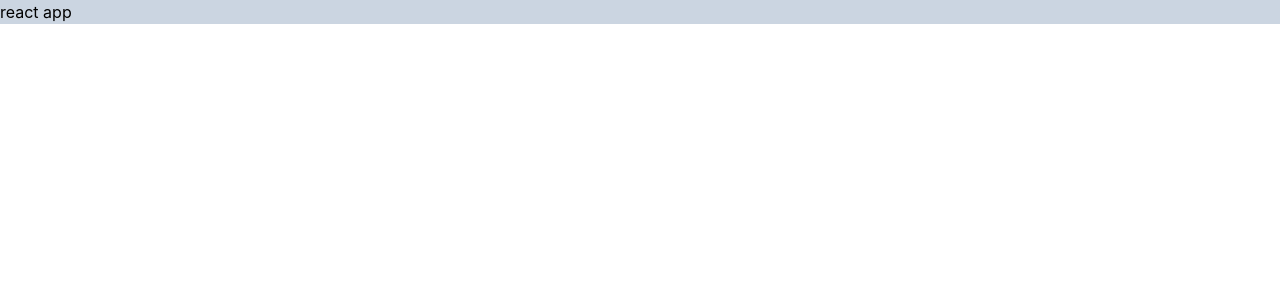
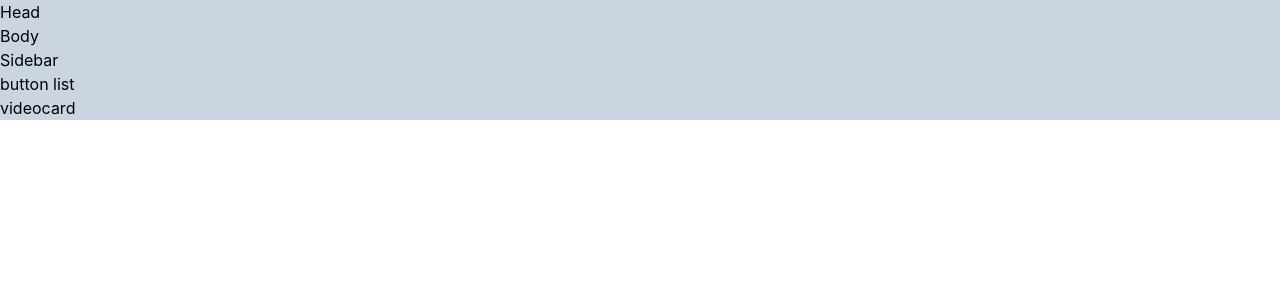
Before and after one commit to naresh-codee/youtube2, a React (Create React App) app: page / in a window 1280 px wide. Shown: the top 300 px of the page. Built offline with nearby package versions, Linux system fonts and the light colour scheme.

Commit message:
components created

```diff
--- a/src/App.js
+++ b/src/App.js
@@ -1,12 +1,14 @@
 //import logo from './logo.svg';
 import './App.css';
 
-
+import Head from"./components/head";
+import Body from "./components/body";
 
 function App() {
   return (
     <div className="App" className="bg-slate-300" >
-      <p>react app</p>
+      <Head/>
+      <Body/>
     </div>
   );
 
--- /dev/null
+++ b/src/components/body.js
@@ -0,0 +1,16 @@
+import React from "react";
+import Sidebar from "./sidebar";
+import Maincontainer from "./maincontainer";
+
+const Body = () =>{
+    return(
+        <div>
+        <div>Body</div>
+        <Sidebar/>
+        <Maincontainer/>
+        </div>
+
+    )
+}
+
+export default Body;
--- /dev/null
+++ b/src/components/buttonlist.js
@@ -0,0 +1,11 @@
+import React from "react";
+
+const Buttonlist = () =>{
+    return (
+        <div>
+            button list
+        </div>
+    )
+}
+
+export default Buttonlist;
--- /dev/null
+++ b/src/components/head.js
@@ -0,0 +1,9 @@
+import React from "react";
+
+const Head = () => {
+    return(
+        <div>Head</div>
+    )
+}
+
+export default Head ;
--- /dev/null
+++ b/src/components/maincontainer.js
@@ -0,0 +1,14 @@
+import React from "react";
+import Buttonlist from "./buttonlist";
+import Videocontainer from "./videocontainer";
+
+const Maincontainer = () =>{
+    return(
+        <div>
+            <Buttonlist/>
+            <Videocontainer/>
+        </div>
+    )
+}
+
+export default Maincontainer;
--- /dev/null
+++ b/src/components/sidebar.js
@@ -0,0 +1,9 @@
+import React from "react";
+
+const Sidebar = () =>{
+    return(
+        <div>Sidebar</div>
+    )
+}
+
+export default Sidebar;
--- /dev/null
+++ b/src/components/videocards.js
@@ -0,0 +1,11 @@
+import React from "react";
+
+const Videocard = () =>{
+    return(
+        <div>
+            videocard
+        </div>
+    )
+}
+
+export default Videocard;
--- /dev/null
+++ b/src/components/videocontainer.js
@@ -0,0 +1,12 @@
+import React from "react";
+import Videocard from "./videocards";
+
+const Videocontainer = () =>{
+    return(
+        <div>
+            <Videocard/>
+        </div>
+    )
+}
+
+export default Videocontainer;
```
